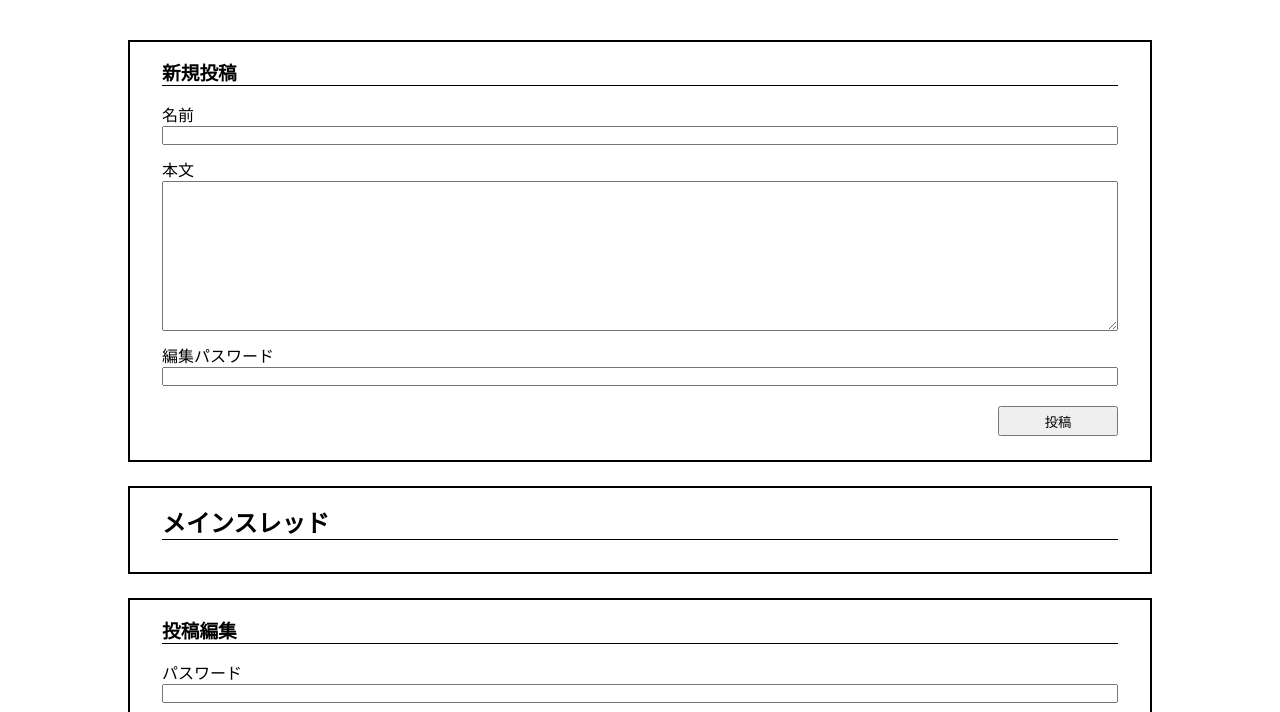
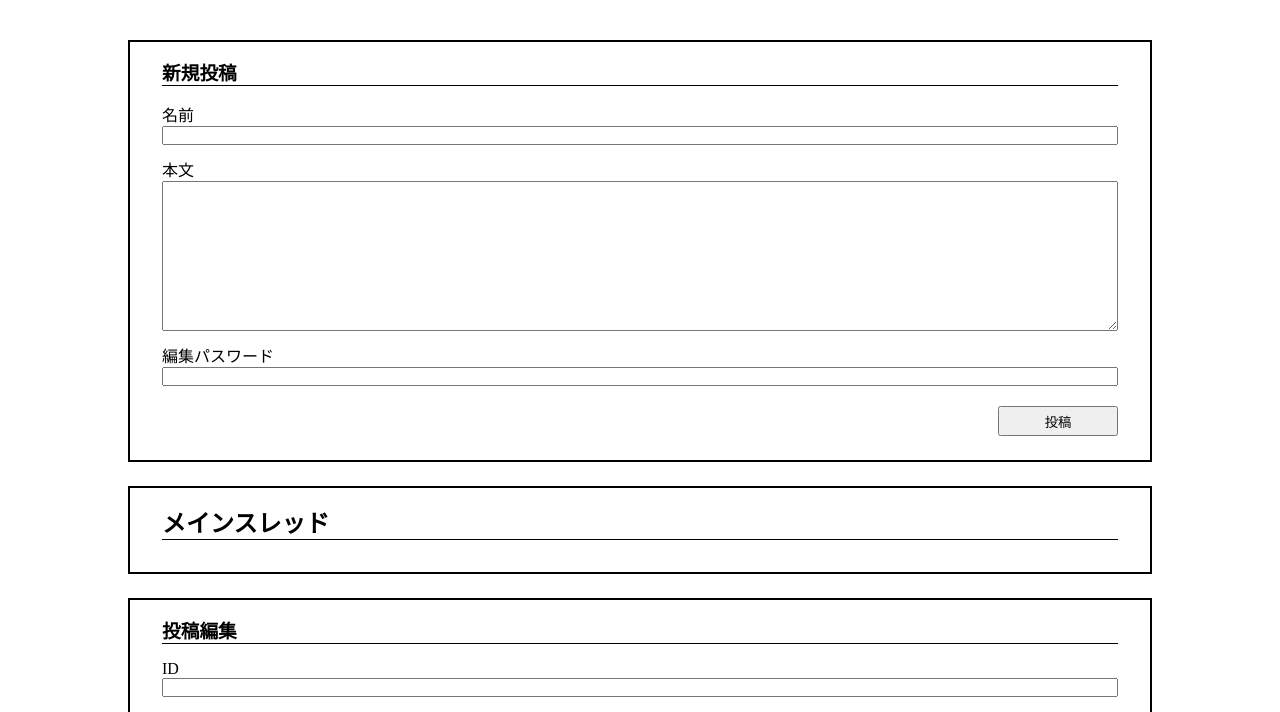
Before and after one commit to kosakaxx/keijiban, a plain HTML site: page frontEnd/thread/index.html in a window 1280 px wide. Shown: the part 60-772 px from the top of the page. Drawn offline with Linux system fonts and the light colour scheme; no server answers.

Commit message:
Fix: updateつなぎこみんみんみんみん2

```diff
--- a/frontEnd/thread/index.html
+++ b/frontEnd/thread/index.html
@@ -55,7 +55,7 @@
         <h3>投稿編集</h3>
 
         <label>
-          パスワード
+          ID
           <input type="text" name="edit_post_id" id="edit_post_id"/>
         </label>
 
```
